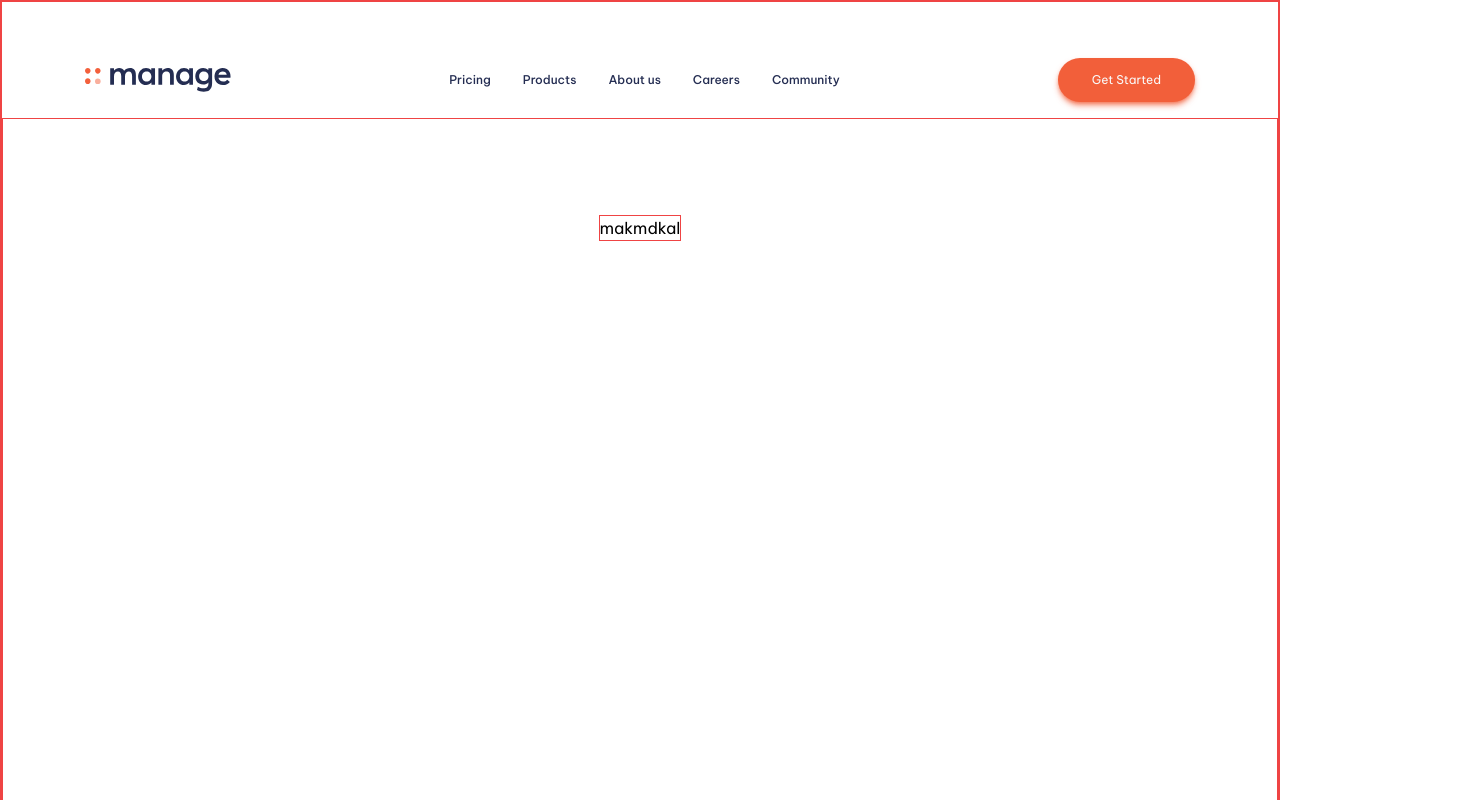
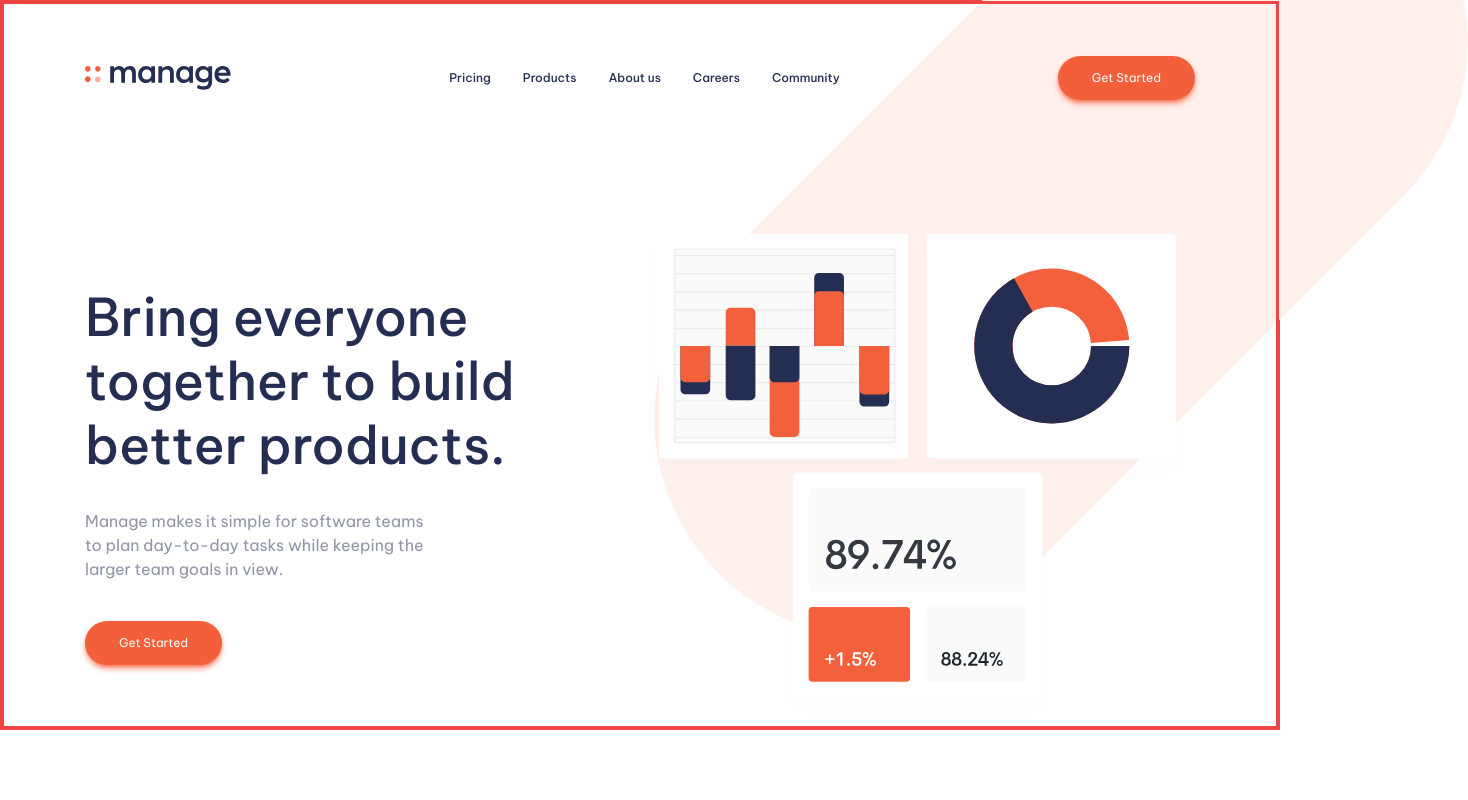
Before and after one commit to wafash08/manage-landing-page, a Next.js app: page / in a window 1280 px wide. Shown: the top 800 px of the page, 1468 px wide, since content can reach past the window. Built offline with nearby package versions, Linux system fonts and the light colour scheme.

Commit message:
banner section --dekstop

```diff
--- a/app/components/header.tsx
+++ b/app/components/header.tsx
@@ -37,8 +37,10 @@ export default function Header() {
 	return (
 		<header
 			className={clsx(
-				'sticky top-0 left-0 py-4 px-5 mt-10',
-				isScrolled ? 'bg-white/50 backdrop-blur-md' : 'bg-transparent'
+				'fixed top-0 left-0 z-50 w-full py-4 px-5 mt-10 transition-header duration-300',
+				isScrolled
+					? 'bg-white/50 backdrop-blur-md -translate-y-10'
+					: 'bg-transparent'
 			)}
 		>
 			<Container className='flex justify-between items-center'>
--- a/app/globals.css
+++ b/app/globals.css
@@ -7,6 +7,7 @@
 }
 
 header,
-header * {
+header *,
+main section:first-child * {
 	@apply border-none;
 }
--- a/app/layout.tsx
+++ b/app/layout.tsx
@@ -1,7 +1,8 @@
 import type { Metadata } from 'next';
 import { Be_Vietnam_Pro } from 'next/font/google';
+import clsx from 'clsx';
+import Header from './components/header';
 import './globals.css';
-import Header from './components/header';
 
 const be_vietnam_pro = Be_Vietnam_Pro({
 	weight: ['400', '500', '700'],
@@ -21,7 +22,7 @@ export default function RootLayout({
 }) {
 	return (
 		<html lang='en'>
-			<body className={be_vietnam_pro.className}>
+			<body className={clsx(be_vietnam_pro.className, 'overflow-x-hidden')}>
 				<Header />
 				{children}
 			</body>
--- a/app/page.tsx
+++ b/app/page.tsx
@@ -1,7 +1,51 @@
+import Image from 'next/image';
+import Container from './components/container';
+import CTAButton from './components/cta-button';
+
 export default function Home() {
 	return (
-		<main className='flex min-h-screen flex-col items-center justify-between p-24 mb-[500px]'>
-			<h1>makmdkal</h1>
+		<main>
+			<section className='relative pt-[220px]'>
+				<div className='absolute -top-1/4 -right-48 -z-10'>
+					<svg xmlns='http://www.w3.org/2000/svg' width='814' height='814'>
+						<rect
+							width='436'
+							height='970'
+							x='774'
+							y='-62'
+							fill='#FFF0EC'
+							fill-rule='evenodd'
+							rx='218'
+							transform='rotate(45 718.814 -291.157)'
+						/>
+					</svg>
+				</div>
+				<Container className='flex items-center'>
+					<div className='flex-1'>
+						<h1 className='text-[52px] text-primary-dark-blue font-medium leading-[64px] mb-8'>
+							<p>Bring everyone</p>
+							<p>together to build</p>
+							<p>better products.</p>
+						</h1>
+						<p className='text-base text-neutral-dark-grayish-blue font-normal leading-[24px] mb-10'>
+							<p>Manage makes it simple for software teams</p>
+							<p>to plan day-to-day tasks while keeping the</p>
+							<p>larger team goals in view.</p>
+						</p>
+						<div>
+							<CTAButton>Get Started</CTAButton>
+						</div>
+					</div>
+					<div className='flex-1'>
+						<Image
+							src='/images/illustration-intro.svg'
+							alt='Intro Illustration'
+							width={580}
+							height={525}
+						/>
+					</div>
+				</Container>
+			</section>
 		</main>
 	);
 }
--- a/tailwind.config.ts
+++ b/tailwind.config.ts
@@ -20,6 +20,9 @@ const config: Config = {
 					'very-light-gray': '#FAFAFA',
 				},
 			},
+			transitionProperty: {
+				header: 'background-color, transform',
+			},
 		},
 	},
 	plugins: [],
```
Also changed, not shown: public/images/bg-tablet-pattern.svg (added), public/images/illustration-intro.svg (added).
